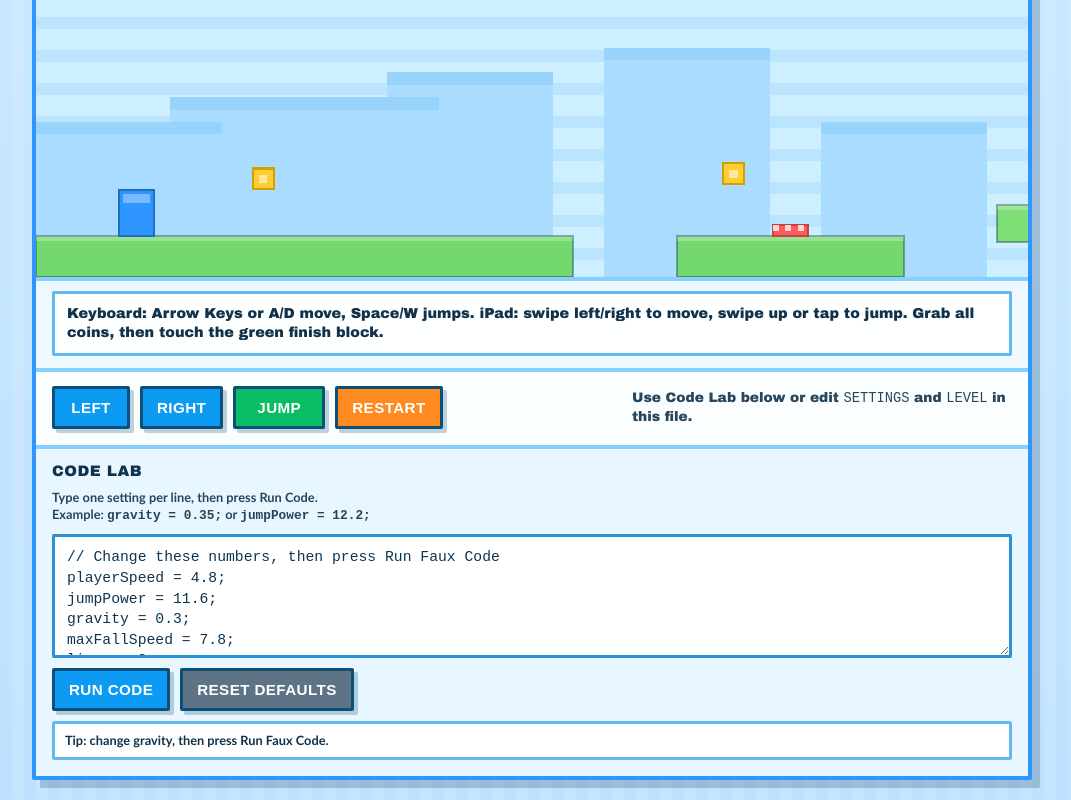
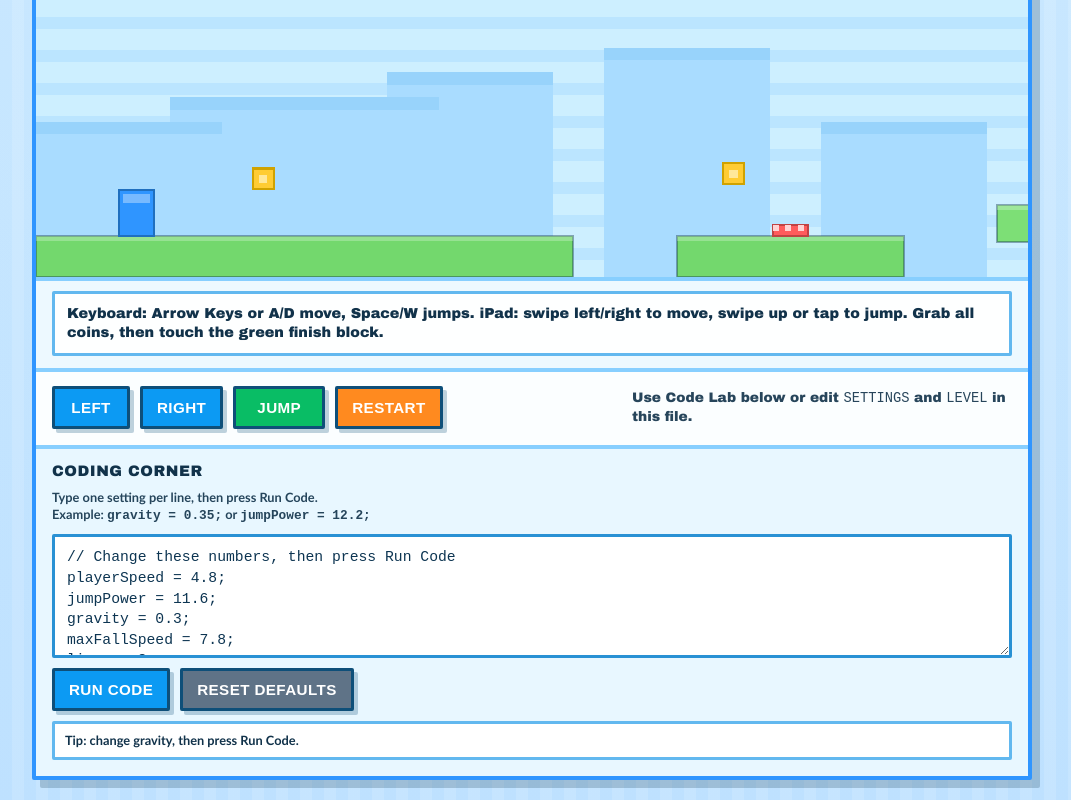
Before and after one commit to samorgill/hcoin, a plain HTML site: page index.html in a window 1280 px wide. Shown: the part 373-1173 px from the top of the page, without its empty margins (108-1179 px from the left). Drawn offline with Linux system fonts and the light colour scheme.

Commit message:
Code lab

```diff
--- a/index.html
+++ b/index.html
@@ -305,12 +305,12 @@
     </div>
 
     <div class="code-lab">
-      <div class="code-title">Code Lab</div>
+      <div class="code-title">Coding Corner</div>
       <div class="code-help">
         Type one setting per line, then press <b>Run Code</b>.<br>
         Example: <code>gravity = 0.35;</code> or <code>jumpPower = 12.2;</code>
       </div>
-      <textarea id="fauxCodeInput" class="code-input" spellcheck="false" aria-label="Faux code settings input"></textarea>
+      <textarea id="fauxCodeInput" class="code-input" spellcheck="false" aria-label="Code settings input"></textarea>
       <div class="code-actions">
         <button class="code-run-btn" id="runCodeBtn" type="button">Run Code</button>
         <button class="code-reset-btn" id="resetCodeBtn" type="button">Reset Defaults</button>
@@ -502,7 +502,7 @@
 
     function buildFauxCodeTemplate() {
       return [
-        "// Change these numbers, then press Run Faux Code",
+        "// Change these numbers, then press Run Code",
         `playerSpeed = ${formatNumber(SETTINGS.playerSpeed, 2)};`,
         `jumpPower = ${formatNumber(SETTINGS.jumpPower, 2)};`,
         `gravity = ${formatNumber(SETTINGS.gravity, 2)};`,
@@ -584,7 +584,7 @@
       }
 
       setCodeStatus(`Applied: ${changedKeys.join(", ")}`, "success");
-      setMessage("New settings loaded from Faux Code Lab.");
+      setMessage("New settings loaded from Harrison's Coding Corner.");
     }
 
     function resetFauxCodeDefaults() {
@@ -1050,7 +1050,7 @@
     });
 
     fauxCodeInputEl.value = buildFauxCodeTemplate();
-    setCodeStatus("Tip: change gravity, then press Run Faux Code.");
+    setCodeStatus("Tip: change gravity, then press Run Code.");
     resetRun(true);
     requestAnimationFrame(update);
   </script>
```
